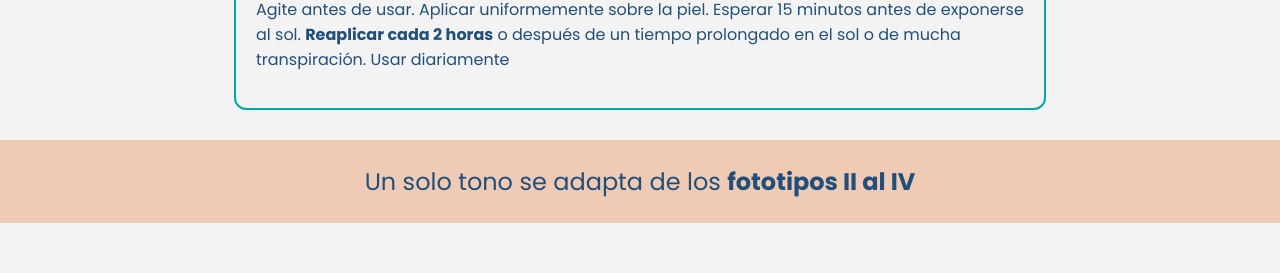
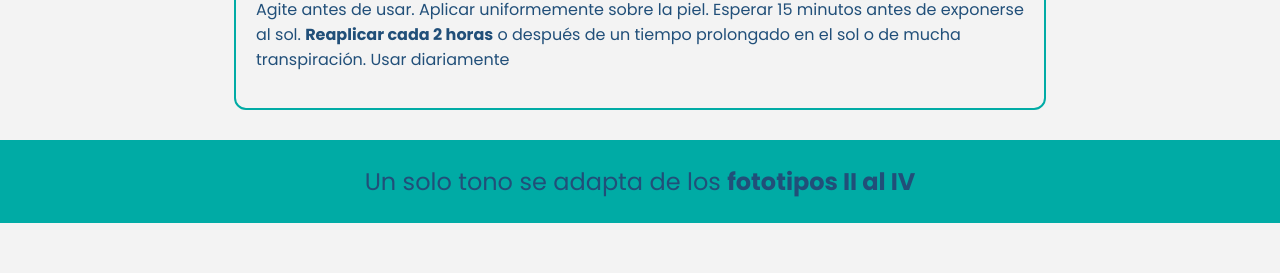
Before and after one commit to alejandro1osorio/landing-intibon, a Vue app: page / in a window 1280 px wide. Shown: the part 1655-1928 px from the top of the page. Built offline with nearby package versions, Linux system fonts and the light colour scheme.

Commit message:
colo footer slide 1

```diff
--- a/src/components/PageOne.vue
+++ b/src/components/PageOne.vue
@@ -293,7 +293,7 @@ button:focus {
 
 
 footer {
-  background: #EFCBB5;
+  background: #00ABA5;
   font-size: 1.5rem;
   width: 100%;
   margin-top: 30px;
```
